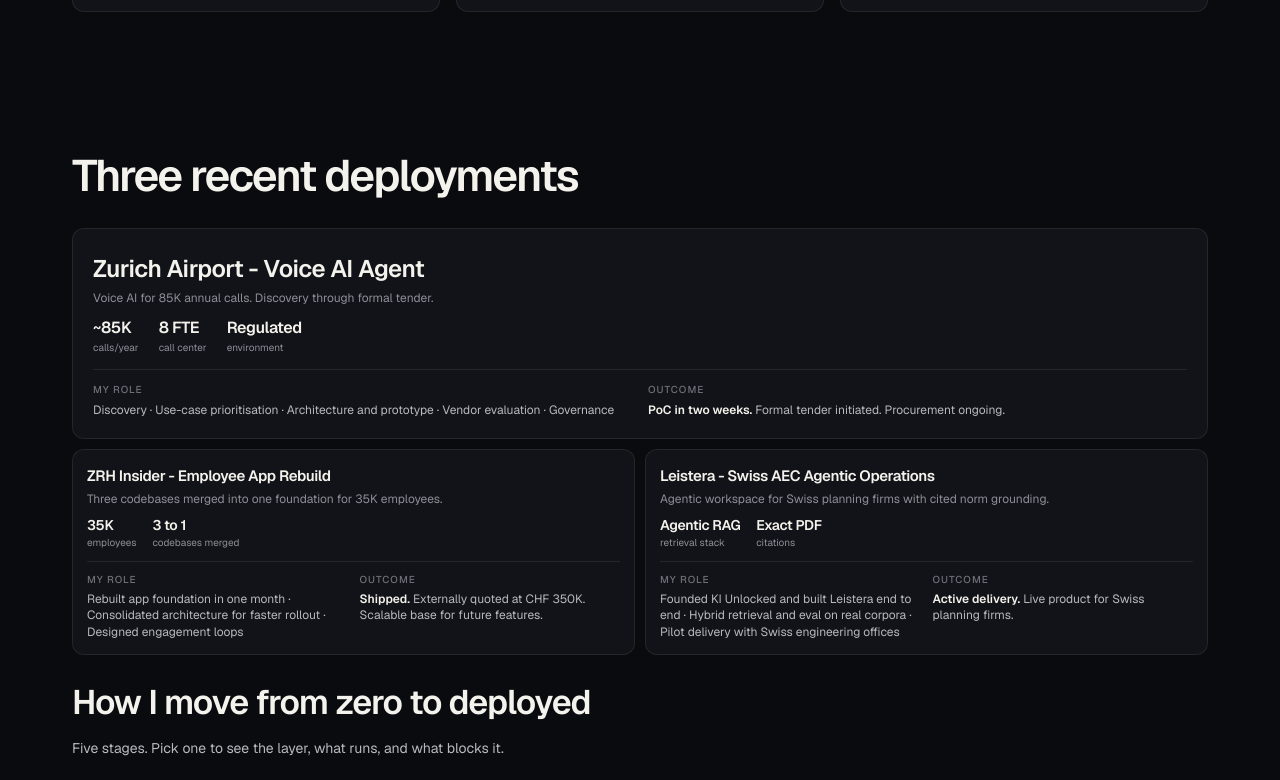
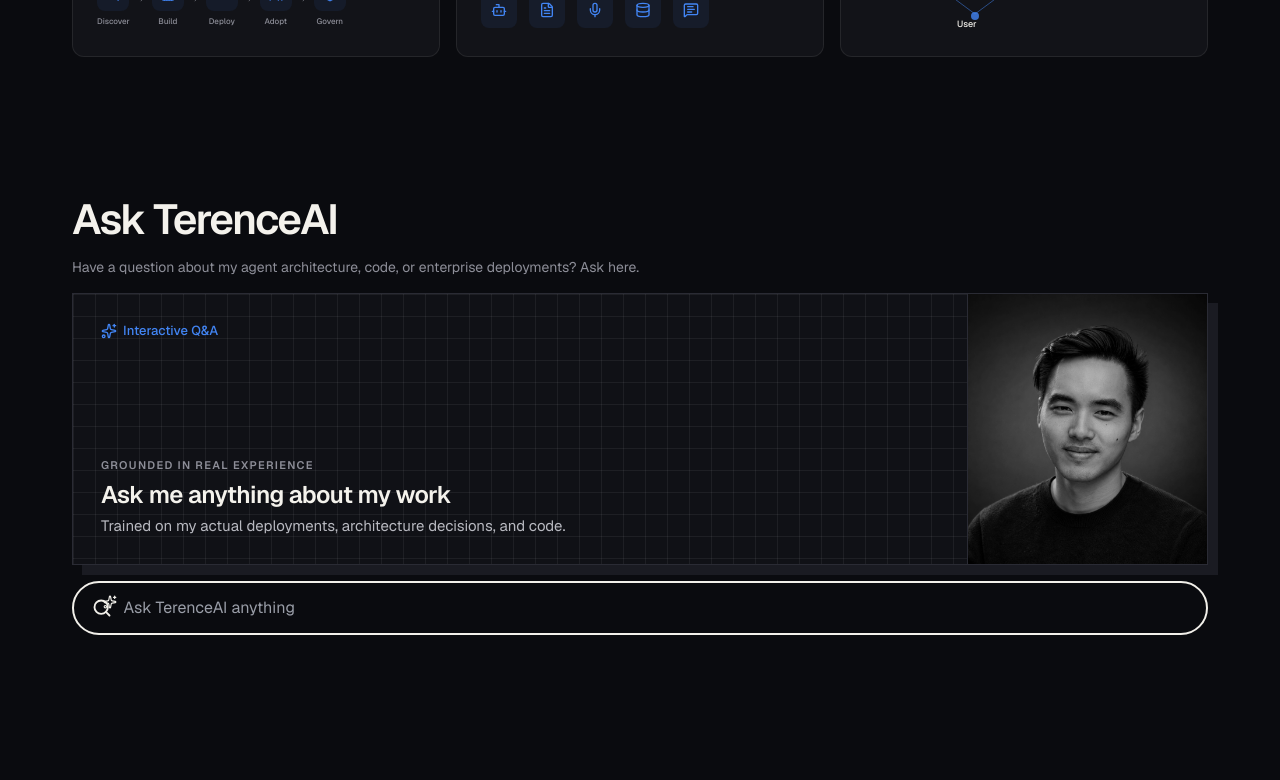
Before and after one commit to terencela/applications, a Next.js app: page /google in a window 1280 px wide. Shown: the part 1300-2080 px from the top of the page. Built offline with nearby package versions, Linux system fonts and the light colour scheme.

Commit message:
Add interactive TerenceAI Q&A card and ask bars
Co-authored-by: Cursor <cursoragent@cursor.com>

```diff
--- a/app/components/google/GoogleApplicationPage.tsx
+++ b/app/components/google/GoogleApplicationPage.tsx
@@ -7,6 +7,7 @@ import {
   ArrowUpRight,
   Bot,
   Building2,
+  Clock3,
   Cpu,
   Database,
   FileText,
@@ -487,6 +488,9 @@ export function GoogleApplicationPage() {
                     <ArrowUpRight className="h-3 w-3" />
                   </a>
                 </div>
+                <div className="mt-4 max-w-[540px]">
+                  <TerenceAIAskBar />
+                </div>
               </div>
             </div>
           </div>
@@ -593,6 +597,57 @@ export function GoogleApplicationPage() {
                   </svg>
                 </div>
               </article>
+            </div>
+          </div>
+        </section>
+
+        <section className="dossier-section relative z-[2] pt-6">
+          <div className="mx-auto max-w-[1200px] px-4 md:px-8">
+            <h2 className="text-[clamp(28px,3.5vw,42px)] font-semibold tracking-[-0.04em] text-[var(--dossier-ink)]">
+              Ask TerenceAI
+            </h2>
+            <p className="mt-1 text-sm text-[var(--dossier-muted)]">
+              Have a question about my agent architecture, code, or enterprise deployments? Ask here.
+            </p>
+            <div className="mt-4">
+              <div className="dossier-loom-panel dossier-loom-panel-compact overflow-hidden">
+                <div className="relative flex w-full min-h-[210px] items-stretch text-left sm:min-h-[230px] md:min-h-[270px]">
+                  <div className="dossier-loom-pattern absolute inset-0" aria-hidden="true" />
+                  <div className="relative z-10 flex flex-1 flex-col justify-between p-5 md:p-7">
+                    <div
+                      className="inline-flex w-fit items-center gap-1.5 text-xs font-medium md:text-[13px]"
+                      style={{ color: ACCENT }}
+                    >
+                      <Sparkles className="h-4 w-4" />
+                      Interactive Q&A
+                    </div>
+                    <div>
+                      <div className="min-w-0">
+                        <p className="text-[11px] font-semibold uppercase tracking-[0.12em] text-[var(--dossier-muted)]">
+                          Grounded in real experience
+                        </p>
+                        <h4 className="mt-1 text-lg font-semibold tracking-tight text-[var(--dossier-ink)] md:text-2xl">
+                          Ask me anything about my work
+                        </h4>
+                        <p className="mt-1 text-sm text-[var(--dossier-body)] md:text-[15px]">
+                          Trained on my actual deployments, architecture decisions, and code.
+                        </p>
+                      </div>
+                    </div>
+                  </div>
+                  <div className="relative w-[38%] max-w-[240px] min-w-[112px] shrink-0 border-l border-[var(--dossier-line-strong)] bg-[#101116] sm:min-w-[132px] md:min-w-[180px]">
+                    <Image
+                      src="/images/terence-la-profile.png"
+                      alt="Terence La"
+                      fill
+                      sizes="(max-width: 768px) 38vw, 240px"
+                      className="dossier-profile-photo object-cover object-top"
+                    />
+                    <div className="absolute inset-0 bg-black/20" aria-hidden="true" />
+                  </div>
+                </div>
+              </div>
+              <TerenceAIAskBar />
             </div>
           </div>
         </section>
```
